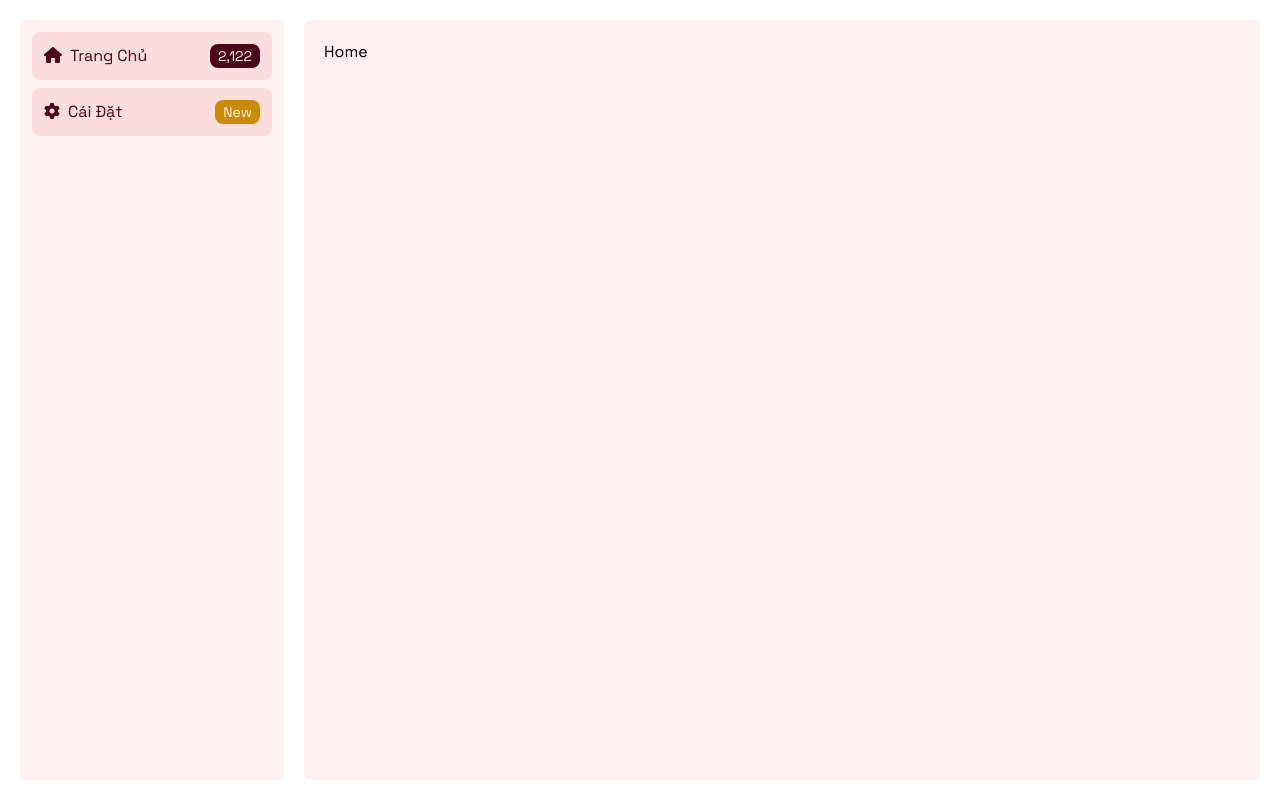
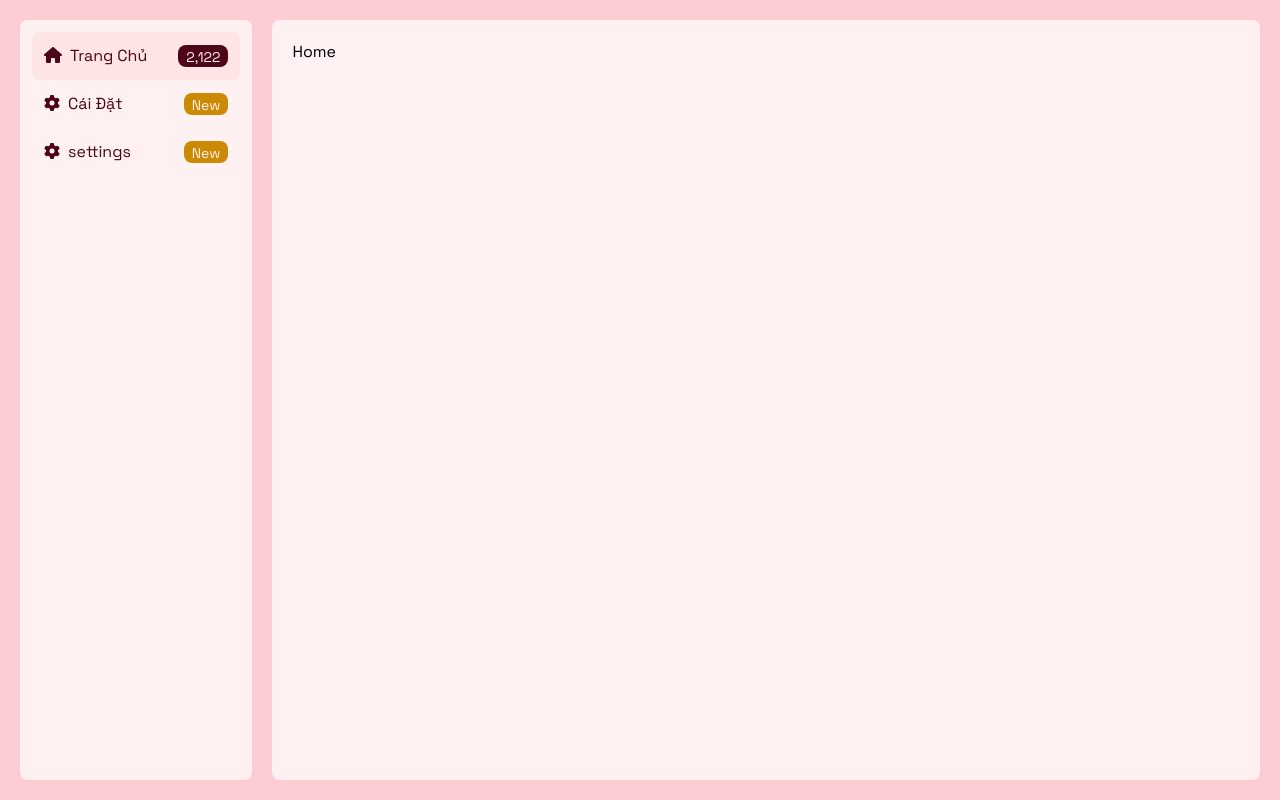
Before and after one commit to KitoMCVN/App-Thap-Cam, a React (Vite) app: page / in a window 1280 px wide. Built offline with nearby package versions, Linux system fonts and the light colour scheme.

Commit message:
🎉 Upd: Animation sidebar & Ui color & 404 page

```diff
--- a/package.json
+++ b/package.json
@@ -41,6 +41,7 @@
     "@vitejs/plugin-react": "^4.3.0",
     "axios": "^1.7.2",
     "electron-is-dev": "^3.0.1",
+    "framer-motion": "^11.2.10",
     "react": "^18.3.1",
     "react-dom": "^18.3.1",
     "react-router-dom": "^6.23.1",
--- a/src/App.tsx
+++ b/src/App.tsx
@@ -10,7 +10,7 @@ const App: React.FC = () => {
   return (
     <ThemeProvider>
       <section
-        className={`flex h-screen w-screen flex-col bg-white ${
+        className={`flex h-screen w-screen flex-col bg-rose-200 ${
           isElectron() ? "rounded-md" : ""
         }`}
       >
--- a/src/data/sidebar.data.tsx
+++ b/src/data/sidebar.data.tsx
@@ -25,7 +25,14 @@ export const sidebarData = (): SidebarDataProps[] => {
     {
       id: 2,
       title: t("setting"),
-      path: "/",
+      path: "/setting",
+      icon: <FontAwesomeIcon icon={faGear} />,
+      notification: "new",
+    },
+    {
+      id: 3,
+      title: t("settings"),
+      path: "/settings",
       icon: <FontAwesomeIcon icon={faGear} />,
       notification: "new",
     },
--- a/src/layouts/components/Sidebar/Sidebar.tsx
+++ b/src/layouts/components/Sidebar/Sidebar.tsx
@@ -1,21 +1,10 @@
 import React from "react";
-import { sidebarData, SidebarDataProps } from "../../../data/sidebar.data";
-import { SidebarItem } from "./components/SidebarLink";
+import { SidebarLinks } from "./components/SidebarLinks";
 
-const Sidebar: React.FC<SidebarDataProps> = () => {
-  const SidebarData = sidebarData();
-
+const Sidebar: React.FC = () => {
   return (
-    <div className="rounded-lg bg-rose-50 p-3 text-rose-950">
-      {SidebarData.map((item) => (
-        <SidebarItem
-          key={item.id}
-          path={item.path}
-          title={item.title}
-          icon={item.icon}
-          notification={item.notification}
-        ></SidebarItem>
-      ))}
+    <div className="w-72 rounded-lg bg-rose-50 p-3 text-rose-950">
+      <SidebarLinks></SidebarLinks>
     </div>
   );
 };
--- a/src/layouts/components/Sidebar/components/SidebarLink/SidebarItem.tsx
+++ /dev/null
@@ -1,45 +0,0 @@
-import React from "react";
-import { Link } from "react-router-dom";
-
-export interface SidebarDataProps {
-  path: any;
-  title: any;
-  icon: any;
-  notification?: any | undefined;
-}
-
-const SidebarItem: React.FC<SidebarDataProps> = ({
-  path,
-  title,
-  icon,
-  notification,
-}) => {
-  const formattedNotification =
-    notification === "new"
-      ? "new"
-      : notification
-        ? new Intl.NumberFormat("en-US").format(notification)
-        : undefined;
-
-  return (
-    <div className="mb-2 w-60 rounded-lg bg-red-200/50 hover:bg-rose-300">
-      <Link className="block" to={path}>
-        <div className="flex px-3 py-3">
-          <div className="mr-2">{icon}</div>
-          <div>{title}</div>
-          {formattedNotification && formattedNotification !== "new" ? (
-            <div className="ml-auto rounded-lg bg-rose-950 px-2 pt-[2px] text-sm text-rose-50">
-              {formattedNotification}
-            </div>
-          ) : formattedNotification === "new" ? (
-            <div className="ml-auto rounded-lg bg-yellow-600 px-2 pt-[2px] text-sm text-rose-50">
-              New
-            </div>
-          ) : null}
-        </div>
-      </Link>
-    </div>
-  );
-};
-
-export default SidebarItem;
--- a/src/layouts/components/Sidebar/components/SidebarLink/index.ts
+++ /dev/null
@@ -1 +0,0 @@
-export { default as SidebarItem } from "./SidebarItem";
--- /dev/null
+++ b/src/layouts/components/Sidebar/components/SidebarLinks/SidebarLinks.tsx
@@ -0,0 +1,76 @@
+import React, { useState, useEffect } from "react";
+import { Link, useLocation } from "react-router-dom";
+import { motion } from "framer-motion";
+import { sidebarData } from "../../../../../data/sidebar.data";
+
+const SidebarLinks: React.FC = () => {
+  const location = useLocation();
+  const SidebarData = sidebarData();
+  const [activeIndex, setActiveIndex] = useState<number | null>(null);
+
+  const linkHeigh = 48;
+
+  useEffect(() => {
+    const index = SidebarData.findIndex(
+      (item) => location.pathname === item.path,
+    );
+    setActiveIndex(index);
+  }, [location.pathname, SidebarData]);
+
+  console.log(activeIndex);
+
+  return (
+    <div className="relative">
+      {SidebarData.map((item) => {
+        const formattedNotification =
+          item.notification === "new"
+            ? "new"
+            : item.notification
+              ? new Intl.NumberFormat("en-US").format(Number(item.notification))
+              : undefined;
+
+        return (
+          <div
+            key={item.id}
+            className="relative z-[1] overflow-hidden rounded-lg"
+            style={{ height: linkHeigh + "px" }}
+          >
+            <Link className={`block w-full px-3 py-3`} to={item.path as string}>
+              <div className="flex items-center">
+                <div className="mr-2">{item.icon}</div>
+                <div>{item.title}</div>
+                {formattedNotification ? (
+                  <div
+                    className={`ml-auto rounded-lg ${
+                      formattedNotification === "new"
+                        ? "bg-yellow-600"
+                        : "bg-rose-950"
+                    } px-2 pt-[2px] text-sm text-rose-50`}
+                  >
+                    {formattedNotification === "new"
+                      ? "New"
+                      : formattedNotification}
+                  </div>
+                ) : null}
+              </div>
+            </Link>
+          </div>
+        );
+      })}
+      {activeIndex !== null && (
+        <motion.div
+          className="absolute top-0 z-0 h-12 w-full rounded-lg bg-rose-100"
+          initial={{ y: activeIndex * linkHeigh }}
+          animate={{ y: activeIndex * linkHeigh }}
+          transition={{
+            type: "spring",
+            stiffness: 300,
+            damping: 20,
+          }}
+        />
+      )}
+    </div>
+  );
+};
+
+export default SidebarLinks;
--- /dev/null
+++ b/src/layouts/components/Sidebar/components/SidebarLinks/index.ts
@@ -0,0 +1 @@
+export { default as SidebarLinks } from "./SidebarLinks";
--- /dev/null
+++ b/src/pages/PageNotFound/PageNotFound.tsx
@@ -0,0 +1,11 @@
+import React from "react";
+
+const PageNotFound: React.FC = () => {
+  return (
+    <div className="flex h-screen w-full items-center justify-center">
+      <h1 className="text-4xl font-bold">Page Not Found</h1>
+    </div>
+  );
+};
+
+export default PageNotFound;
--- /dev/null
+++ b/src/pages/PageNotFound/index.ts
@@ -0,0 +1 @@
+export { default as PageNotFound } from "./PageNotFound";
--- a/src/routers/router.tsx
+++ b/src/routers/router.tsx
@@ -1,5 +1,6 @@
 import { DefaultLayout } from "../layouts/DefaultLayout";
 import { Home } from "../pages/Home";
+import { PageNotFound } from "../pages/PageNotFound";
 
 export const DefaultRouter = [
   {
@@ -7,4 +8,9 @@ export const DefaultRouter = [
     layout: DefaultLayout,
     component: Home,
   },
+  {
+    path: "/*",
+    layout: DefaultLayout,
+    component: PageNotFound,
+  },
 ];
```
Also changed, not shown: 1 other file (tests, documents, lock files or other folders).
